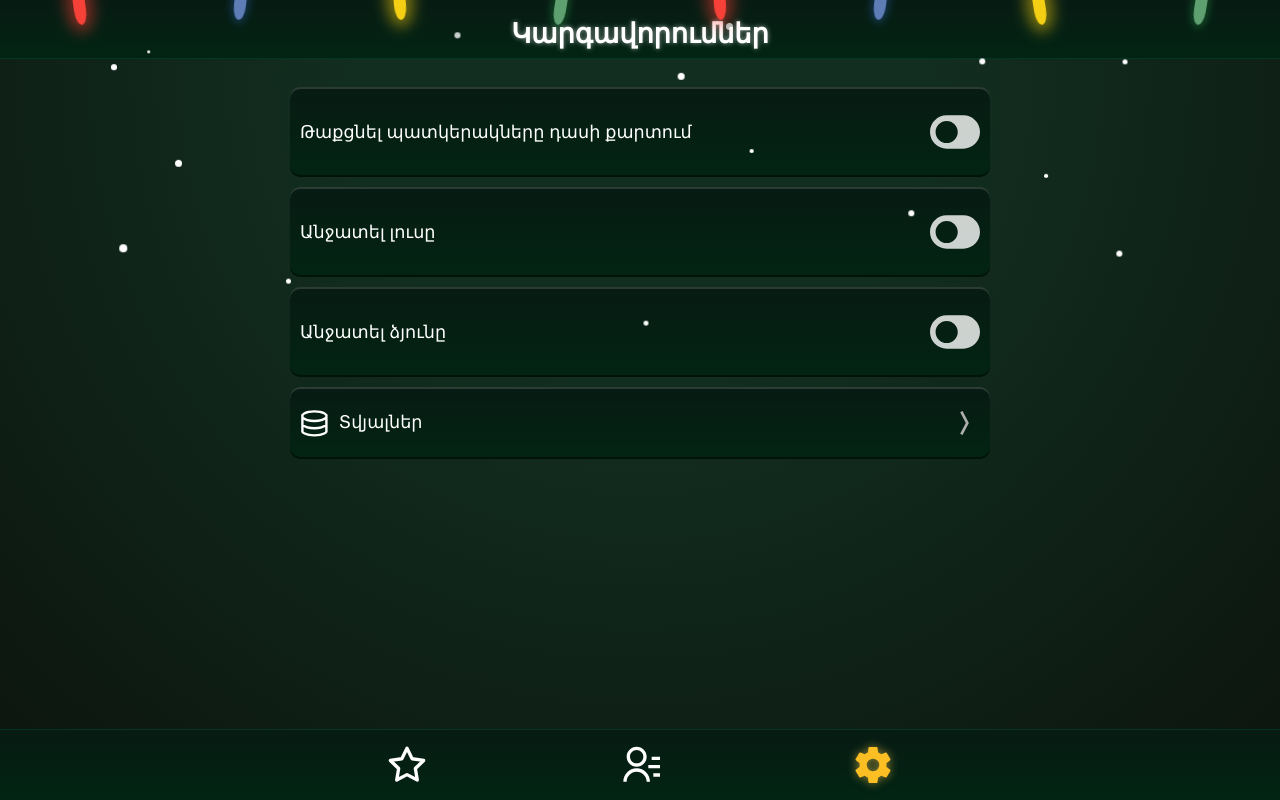
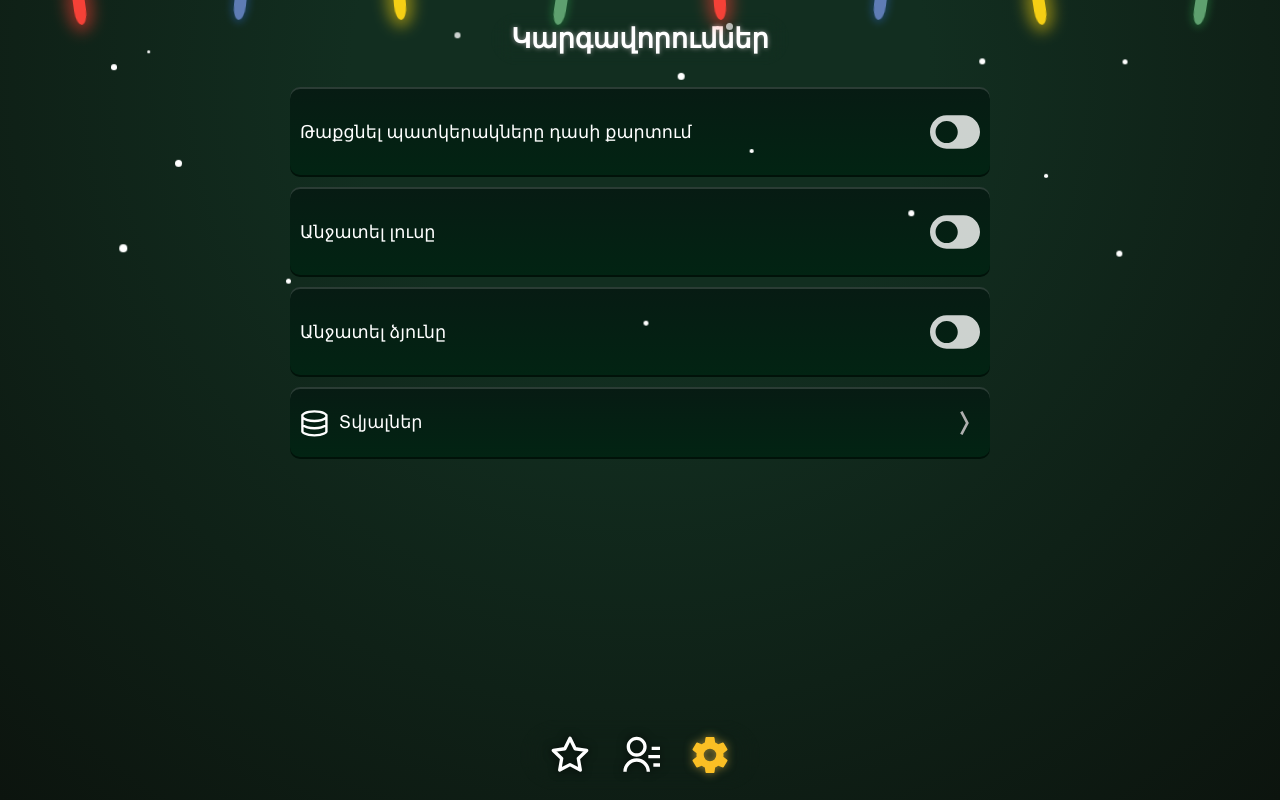
Before and after one commit to khc-toolkit/schedule, a React (Create React App) app: page /#/settings in a window 1280 px wide. Built offline with nearby package versions, Linux system fonts and the light colour scheme.

Commit message:
styles: new navigation styles

```diff
--- a/public/index.html
+++ b/public/index.html
@@ -5,6 +5,9 @@
 	<meta charset="utf-8" />
 	<meta name="viewport" content="width=device-width, initial-scale=1" />
 	<meta name="theme-color" content="#000000" />
+
+	<meta name="apple-mobile-web-app-capable" content="yes" />
+	<meta name="apple-mobile-web-app-status-bar-style" content="black-translucent" />
 
 	<link rel="icon" href="./icon-48.png" type="image/png" sizes="48x48">
 	<link rel="icon" href="./icon-32.png" sizes="32x32">
--- a/src/app.css
+++ b/src/app.css
@@ -47,6 +47,10 @@
   font-family: Arial, Helvetica, sans-serif;
 }
 
+html {
+  background-color: #071b13;
+}
+
 body {
   min-height: 100dvh;
   touch-action: manipulation;
--- a/src/components/Header/styles.module.css
+++ b/src/components/Header/styles.module.css
@@ -10,19 +10,19 @@
   align-items: center;
   z-index: 100;
   overflow: hidden;
-  background: var(--bg-contrast);
+  /* background: var(--bg-contrast); */
   /* backdrop-filter: blur(20px); */
-  border-bottom: 1px solid var(--border);
+  /* border-bottom: 1px solid var(--border); */
 }
 
 .headerText {
-  transform: translateY(5px);
   font-size: 1.7rem;
-  text-shadow: 0 0 5px #ffffff8f;
-}
-
-.headerText:has(+ .lights) {
-  color: red;
+  backdrop-filter: blur(10px);
+  padding: 10px 20px;
+  border-radius: 100px;
+  text-shadow:
+    0 0 5px #ffffff8f,
+    0 0 5px #00000080;
 }
 
 .lights {
--- a/src/components/Navigation/styles.module.css
+++ b/src/components/Navigation/styles.module.css
@@ -3,11 +3,23 @@
   bottom: 0;
   left: 0;
   right: 0;
-  width: 100%;
+  /* width: 100%; */
   z-index: 100;
-  background: var(--bg-contrast);
+  /* background: var(--bg-contrast); */
   /* backdrop-filter: blur(20px); */
-  border-top: 1px solid var(--border);
+  /* border-top: 1px solid var(--border); */
+
+  width: fit-content;
+  margin: auto;
+  bottom: 10px;
+  padding: 0px 15px;
+  border-radius: 50px;
+
+  backdrop-filter: blur(15px);
+  border-radius: 100px;
+  text-shadow:
+    0 0 5px #ffffff8f,
+    0 0 5px #00000080;
 }
 
 .panel {
@@ -31,6 +43,8 @@
   -ms-user-select: none; /* IE/Edge */
   border-radius: 0;
   color: var(--text);
+
+  filter: drop-shadow(0px 0px 5px #000000c5);
 }
 
 .activeTab {
```
